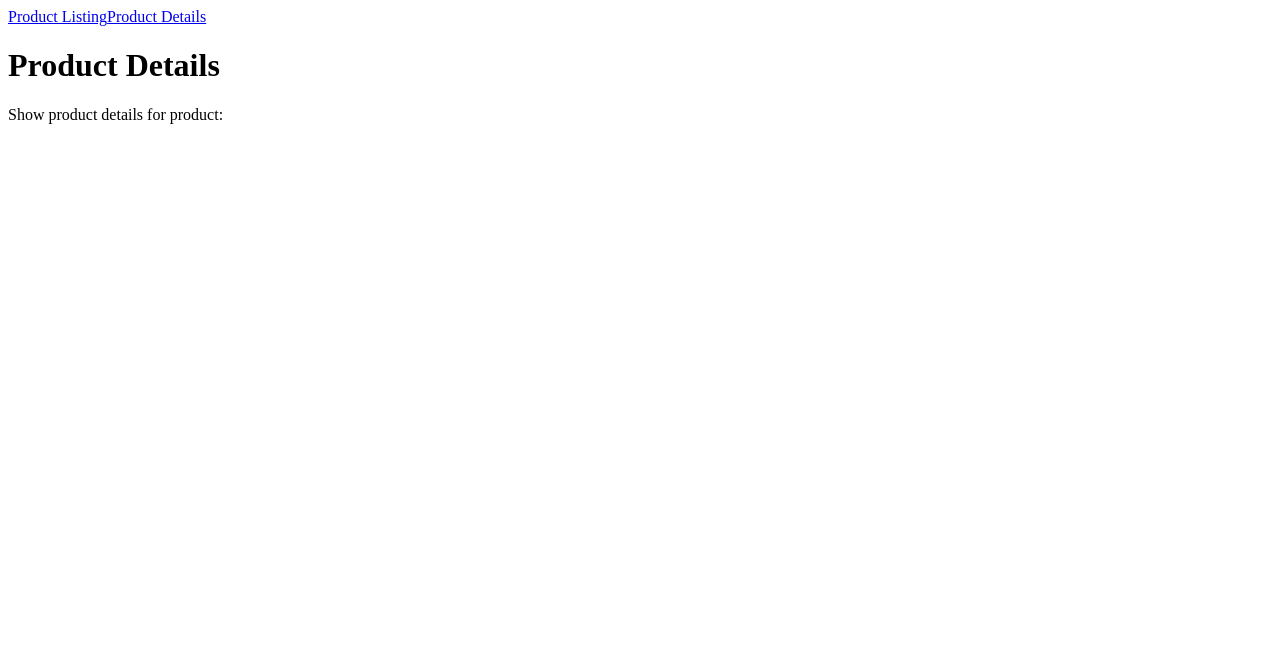
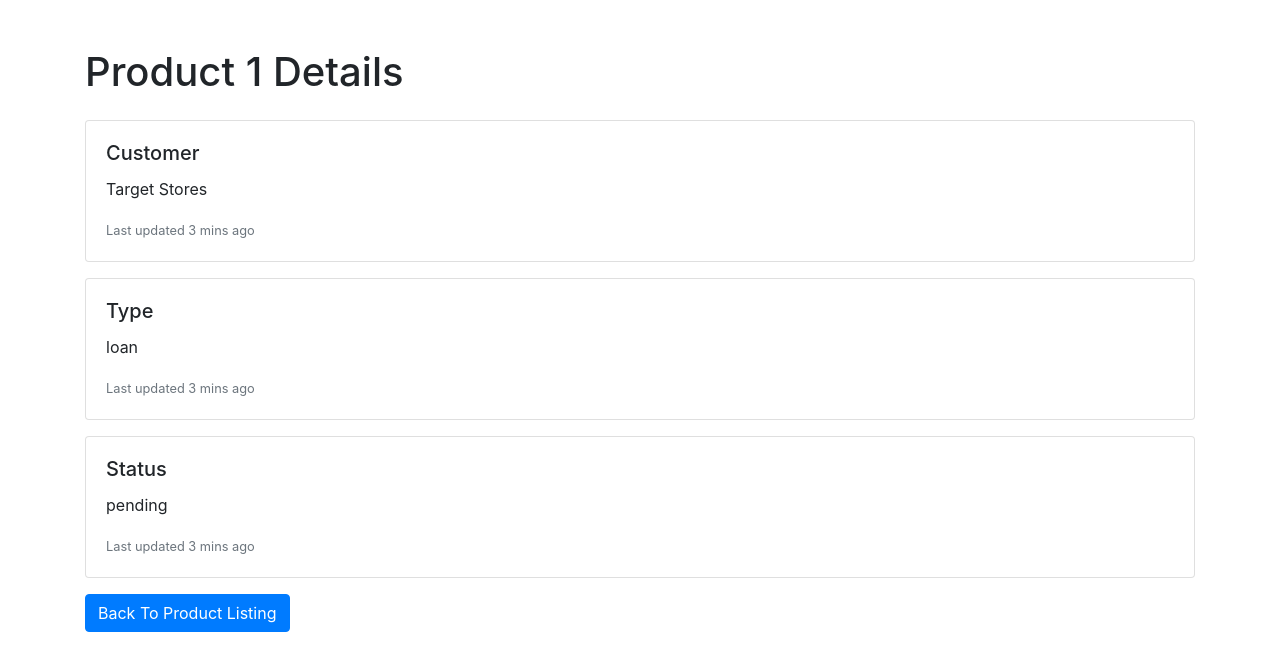
Before and after one commit to magustin/master-details, an Angular app: page /product-details/1 in a window 1280 px wide. Shown: the top 670 px of the page. Built offline with nearby package versions, Linux system fonts and the light colour scheme.

Commit message:
update app. passing param works. added bootstrap 4

```diff
--- a/package.json
+++ b/package.json
@@ -21,7 +21,9 @@
     "@angular/platform-browser": "^5.0.0",
     "@angular/platform-browser-dynamic": "^5.0.0",
     "@angular/router": "^5.0.0",
+    "bootstrap": "^4.0.0-beta.2",
     "core-js": "^2.4.1",
+    "ngx-bootstrap": "^2.0.0-rc.0",
     "rxjs": "^5.5.2",
     "zone.js": "^0.8.14"
   },
--- /dev/null
+++ b/src/app/app-routing.module.ts
@@ -0,0 +1,25 @@
+import { NgModule } from '@angular/core';
+import { RouterModule, Routes } from '@angular/router';
+
+import { ProductListComponent } from './product-list/product-list.component';
+import { ProductDetailsComponent } from './product-details/product-details.component';
+
+// ROUTES
+const appRoutes: Routes = [
+
+    { path: '', redirectTo: 'product-list', pathMatch: 'full' },
+    { path: 'product-list', component: ProductListComponent },
+    { path: 'product-details/:id', component: ProductDetailsComponent }
+];
+
+@NgModule({
+  imports: [
+    RouterModule.forRoot(
+      appRoutes,
+      { enableTracing: true })
+  ],
+  exports: [
+      RouterModule
+  ]
+})
+export class AppRoutingModule { }
--- a/src/app/app.component.html
+++ b/src/app/app.component.html
@@ -1,6 +1,7 @@
+<!--
 <nav>
     <a [routerLink]="['/product-list']">Product Listing</a>
     <a [routerLink]="['/product-details']">Product Details</a>
 </nav>
-
+-->
 <router-outlet></router-outlet>
--- a/src/app/app.module.ts
+++ b/src/app/app.module.ts
@@ -1,35 +1,27 @@
 import { BrowserModule } from '@angular/platform-browser';
 import { NgModule } from '@angular/core';
 import { FormsModule } from '@angular/forms';
-import { RouterModule, Routes } from '@angular/router';
-
 
 import { AppComponent } from './app.component';
 import { ProductListComponent } from './product-list/product-list.component';
 import { ProductDetailsComponent } from './product-details/product-details.component';
 
 import { Logger } from './services/logger.service';
+import { SelectedProductPipe } from './pipes/selected-product.pipe';
 
-// ROUTES
-const appRoutes: Routes = [
-
-    { path: '', redirectTo: 'product-list', pathMatch: 'full' },
-    { path: 'product-list', component: ProductListComponent },
-    { path: 'product-details/:id', component: ProductDetailsComponent }
-];
+import { AppRoutingModule } from './app-routing.module';
 
 @NgModule({
   declarations: [
     AppComponent,
     ProductListComponent,
-    ProductDetailsComponent
+    ProductDetailsComponent,
+    SelectedProductPipe
   ],
   imports: [
+    AppRoutingModule,
     BrowserModule,
-    FormsModule,
-    RouterModule.forRoot(
-      appRoutes,
-      { enableTracing: true })
+    FormsModule
   ],
   providers: [Logger],
   bootstrap: [AppComponent]
--- /dev/null
+++ b/src/app/pipes/selected-product.pipe.ts
@@ -0,0 +1,15 @@
+import { Pipe, PipeTransform } from '@angular/core';
+import { Product } from '../products';
+
+@Pipe({
+
+    name: 'selectedProduct'
+})
+
+export class SelectedProductPipe implements PipeTransform {
+
+    transform(allProducts: Product[], productId: number): any {
+
+        return allProducts.filter(p => p.id === productId);
+    }
+}
--- a/src/app/product-details/product-details.component.html
+++ b/src/app/product-details/product-details.component.html
@@ -1,10 +1,27 @@
-<h1>Product Details</h1>
-
-Show product details for product: {{id}}
-<div *ngIf="product">
-<ul>
-    <li *ngFor="let p of products">
-        {{p.customer}}
-    </li>
-</ul>
+<div class="container mt-5">
+    <h1>Product {{id}} Details</h1>
+    <div class="card-deck" class="list-group list-group-flush" *ngFor="let p of (products | selectedProduct: id)">
+      <div class="card my-3">
+        <div class="card-body">
+          <h5 class="card-title">Customer</h5>
+          <p class="card-text">{{p.customer}}</p>
+          <p class="card-text"><small class="text-muted">Last updated 3 mins ago</small></p>
+        </div>
+      </div>
+      <div class="card mb-3">
+        <div class="card-body">
+          <h5 class="card-title">Type</h5>
+          <p class="card-text">{{p.type}}</p>
+          <p class="card-text"><small class="text-muted">Last updated 3 mins ago</small></p>
+        </div>
+      </div>
+      <div class="card mb-3">
+        <div class="card-body">
+          <h5 class="card-title">Status</h5>
+          <p class="card-text">{{p.status}}</p>
+          <p class="card-text"><small class="text-muted">Last updated 3 mins ago</small></p>
+        </div>
+      </div>
+    </div>
+    <a class="btn btn-primary" [routerLink]="['/product-list']">Back To Product Listing</a>
 </div>
--- a/src/app/product-details/product-details.component.ts
+++ b/src/app/product-details/product-details.component.ts
@@ -1,7 +1,9 @@
 import { Component, OnInit, OnDestroy } from '@angular/core';
 import { Product } from '../products';
 import { ActivatedRoute } from '@angular/router';
-import { Observable } from 'rxjs/Observable';
+
+//import { Observable } from 'rxjs/Observable';
+
 // USING A SERVICE INSTEAD
 import { ProductService } from '../services/product.service';
 
@@ -13,11 +15,13 @@
 })
 export class ProductDetailsComponent implements OnInit, OnDestroy {
 
-    private product_id: number;
+    private id: number;
     products: Product[];
     private sub: any;
 
-    constructor(productService: ProductService, private route: ActivatedRoute) {
+    prodIdSnapshot: number;
+
+    constructor(private productService: ProductService, private route: ActivatedRoute) {
 
         this.products = productService.getProducts();
     }
@@ -26,12 +30,9 @@
 
         this.sub = this.route.params.subscribe(params => {
 
-            this.product_id = +params['id'];
-            console.log("the product id is: " + this.product_id);
+            this.id = +params['id'];
+            //console.log("The product id is: " + this.id);
         });
-
-        const id = +this.route.snapshot.params["id"];
-
     }
 
     ngOnDestroy() {
--- a/src/app/product-list/product-list.component.html
+++ b/src/app/product-list/product-list.component.html
@@ -1,6 +1,6 @@
-<h1>Product List</h1>
-<ul>
-    <li >
-        <a *ngFor="let p of products" [routerLink]="['/product-details', p.id]">{{p.customer}}</a>
-    </li>
-</ul>
+<div class="container mt-5">
+    <h1>Product List</h1>
+    <div class="list-group">
+        <a class="list-group-item list-group-item-action" *ngFor="let p of products" [routerLink]="['/product-details', p.id]">{{p.customer}}</a>
+    </div>
+</div>
--- a/src/styles.css
+++ b/src/styles.css
@@ -1 +1,2 @@
 /* You can add global styles to this file, and also import other style files */
+@import '../node_modules/bootstrap/dist/css/bootstrap.min.css';
```
Also changed, not shown: 1 other file (tests, documents, lock files or other folders).
